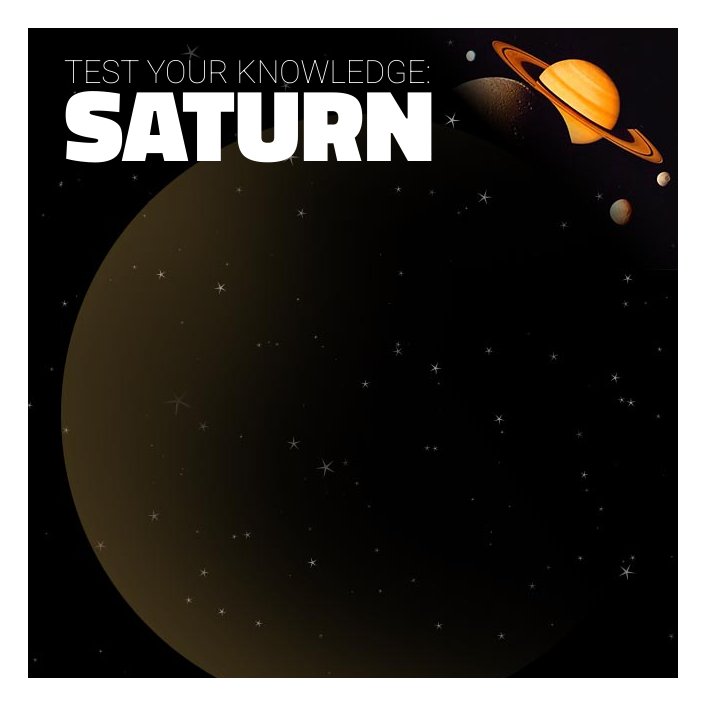
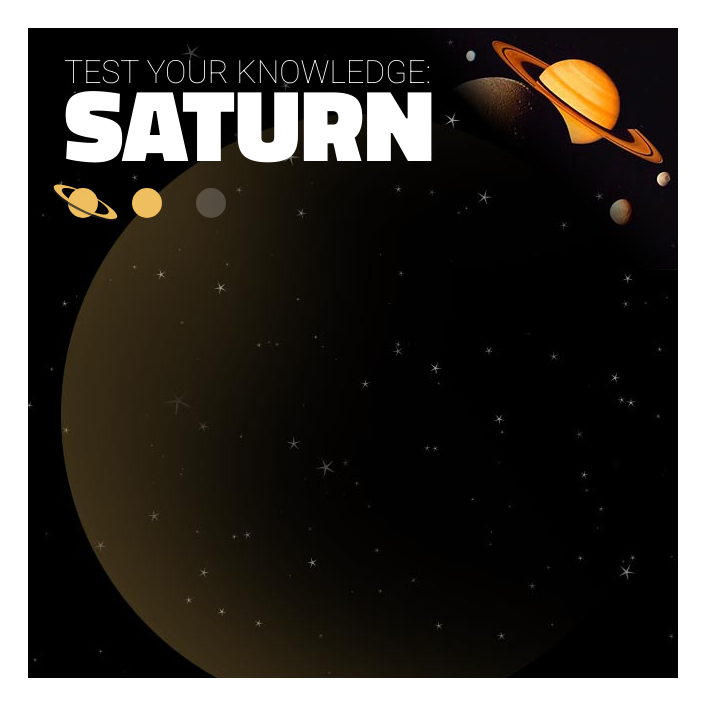
Before and after one commit to venkat4541/Angular-quiz-app, a plain HTML site: page index.html in a window 1280 px wide. Shown: the whole page, without its empty margins (0-713 px from the left). Drawn offline with Linux system fonts and the light colour scheme.

Commit message:
HTML and CSS completed. JS and Angular part remaining.

```diff
--- a/css/quiz.css
+++ b/css/quiz.css
@@ -23,6 +23,23 @@ body { background-color: #fff; padding: 20px; }
   display: inline-block; color: #fff; text-decoration: none;
   padding: 5px 15px; border-radius: 6px;
 }
+
+/* Progress */
+#myQuiz .progress { width: 550px; position: absolute; top: 160px; left: 40px; }
+#myQuiz .progress div {
+  position: relative; display: inline-block; width: 30px; height: 30px; margin-right: 30px;
+  border-radius: 50%; background-color: rgba(255,255,255,.2); transition: background-color 1s;
+}
+
+#myQuiz .progress div::after {
+  content: ''; display: block; position: absolute; top: -60px; left: -15px;
+  width: 65px; height: 40px; background: url(../images/ring.svg) no-repeat 0 0;
+  transition: opacity 1s, top 1s; opacity: 0;
+}
+
+#myQuiz .progress div.on,
+#myQuiz .progress div.answered { background: #efbe5e; }
+#myQuiz .progress div.correct::after { top: -5px; opacity: 1; }
 
 /* Intro */
 #myQuiz .intro { position: absolute; top: 225px; left: 660px; width: 550px; }
--- a/index.html
+++ b/index.html
@@ -10,7 +10,15 @@
 		<div id="myQuiz">
 			<h1>Test your knowledge: <span>Saturn</span> </h1>
 			<div class="progress">
+				<div class="answered correct">
 
+				</div>
+				<div class="on">
+
+				</div>
+				<div class="">
+
+				</div>
 			</div>
 			<div class="intro">
 				<h2>Welcome</h2>
```
